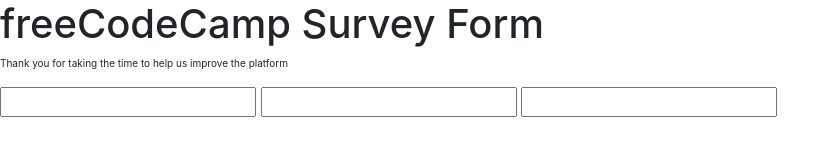
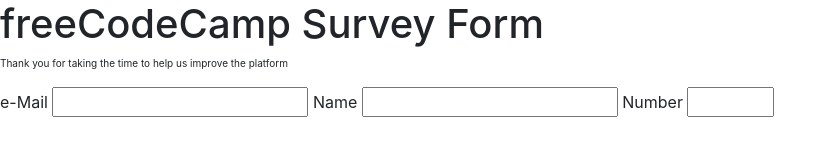
Before and after one commit to amicalazar/microverse-john-nico, a plain HTML site: page index.html in a window 1280 px wide. Shown: the whole page, without its empty margins (0-840 px from the left). Drawn offline with nearby package versions, Linux system fonts and the light colour scheme.

Commit message:
Step 9 and 10

```diff
--- a/index.html
+++ b/index.html
@@ -16,9 +16,12 @@
     <p id="description">Thank you for taking the time to help us improve the platform</p>
     <div>
         <form id="survey-form">
+          <label for="email" id="email-label">e-Mail</label>
           <input id="email" type="email" required></input>
+          <label for="name" id="name-label">Name</label>
           <input id="name" type="text" required></input>
-          <input id="number" type="number" required></input>
+          <label for="number" id="number-label">Number</label>
+          <input id="number" type="number" min="1" max="10" required></input>
         </form>
     </div>
 
```
